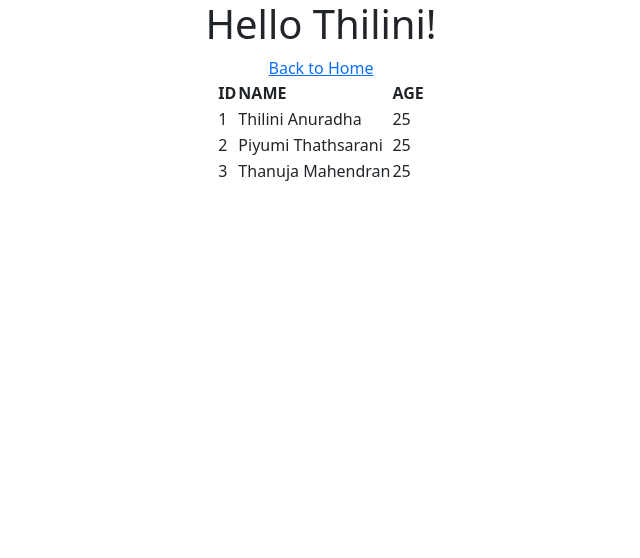
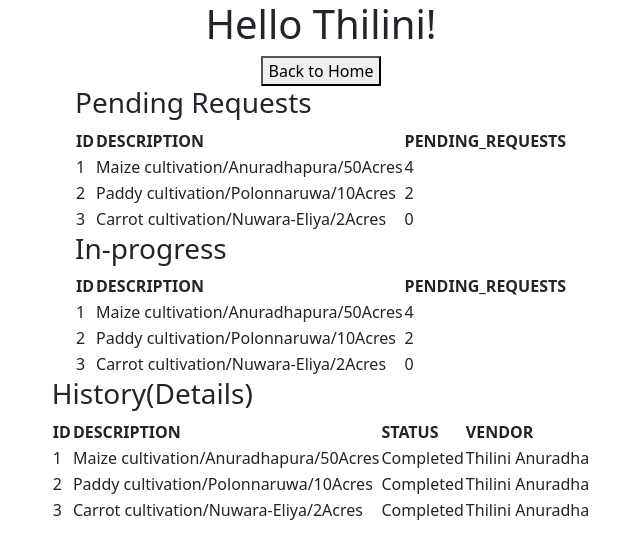
Before and after one commit to thilinianuradha/evisfarm-ui, a React (Create React App) app in the folder evisfarm/: page /Profile in a window 1280 px wide. Shown: the top 558 px of the page, without its empty margins (319-959 px from the left). Built offline with nearby package versions, Linux system fonts and the light colour scheme; sample sign-in values are in the browser's storage.

Commit message:
TableComponetAdded

```diff
--- a/evisfarm/src/Pages/Home.css
+++ b/evisfarm/src/Pages/Home.css
@@ -1,5 +1,6 @@
-div {
+.home {
     display: flex;
     flex-direction: column;
     align-items: center;
+    background-color: cadetblue;
 }
--- a/evisfarm/src/Pages/Home.js
+++ b/evisfarm/src/Pages/Home.js
@@ -1,13 +1,16 @@
 import React, { Component } from 'react'
 import { Link } from 'react-router-dom'
+import './Home.css'
 
 export default class Home extends Component {
   render() {
     return (
-      <div>
+      <div className='home'>
  <h1>EvisFarm</h1>
  <h2>Welcome to home page!</h2>
- <Link to="/Login">Login</Link>
+ <Link to="/Login"> <button type="button">
+          Login
+     </button></Link>
 
       </div>
     )
--- a/evisfarm/src/Pages/Profile.js
+++ b/evisfarm/src/Pages/Profile.js
@@ -5,12 +5,30 @@ import './Profile.css';
 
 
 const list = [
-  {id:1, name:"Thilini Anuradha", Age: 25},
-  {id:2, name:"Piyumi Thathsarani", Age: 25},
-  {id:3, name:"Thanuja Mahendran", Age: 25},
+  {id:1, Description:"Maize cultivation/Anuradhapura/50Acres", Pending_Requests: 4},
+  {id:2, Description:"Paddy cultivation/Polonnaruwa/10Acres", Pending_Requests: 2},
+  {id:3, Description:"Carrot cultivation/Nuwara-Eliya/2Acres", Pending_Requests: 0},
 ]
 
-const colNames = ['Id','Name','Age']
+const colNames = ['Id','Description','Pending_Requests']
+
+
+const list2 = [
+  {id:1, Description:"Maize cultivation/Anuradhapura/50Acres", Pending_Requests: 4},
+  {id:2, Description:"Paddy cultivation/Polonnaruwa/10Acres", Pending_Requests: 2},
+  {id:3, Description:"Carrot cultivation/Nuwara-Eliya/2Acres", Pending_Requests: 0},
+]
+
+const colNames2 = ['Id','Description','Pending_Requests']
+
+const list3 = [
+  {id:1, Description:"Maize cultivation/Anuradhapura/50Acres", Status: "Completed" , Vendor:"Thilini Anuradha"},
+  {id:2, Description:"Paddy cultivation/Polonnaruwa/10Acres", Status: "Completed", Vendor:"Thilini Anuradha"},
+  {id:3, Description:"Carrot cultivation/Nuwara-Eliya/2Acres", Status: "Completed", Vendor:"Thilini Anuradha"},
+]
+
+const colNames3 = ['Id','Description','Status', 'Vendor']
+
 
 class Profile extends Component {
 constructor(props){
@@ -33,9 +51,13 @@ constructor(props){
     return (
       <div className='Table1'>
 <h1> Hello Thilini!</h1>
-<Link to ="/Home">Back to Home</Link>
-<Table1 list={list} colNames={colNames}/>
+<Link to ="/Home"> <button type="button">
+Back to Home
+     </button></Link>
 
+<div><h3>Pending Requests</h3><Table1 list={list} colNames={colNames}/></div>
+<div><h3>In-progress</h3><Table1 list={list2} colNames={colNames2}/></div>
+<div><h3>History(Details)</h3><Table1 list={list3} colNames={colNames3}/></div>
       </div>
     )
   }
```
